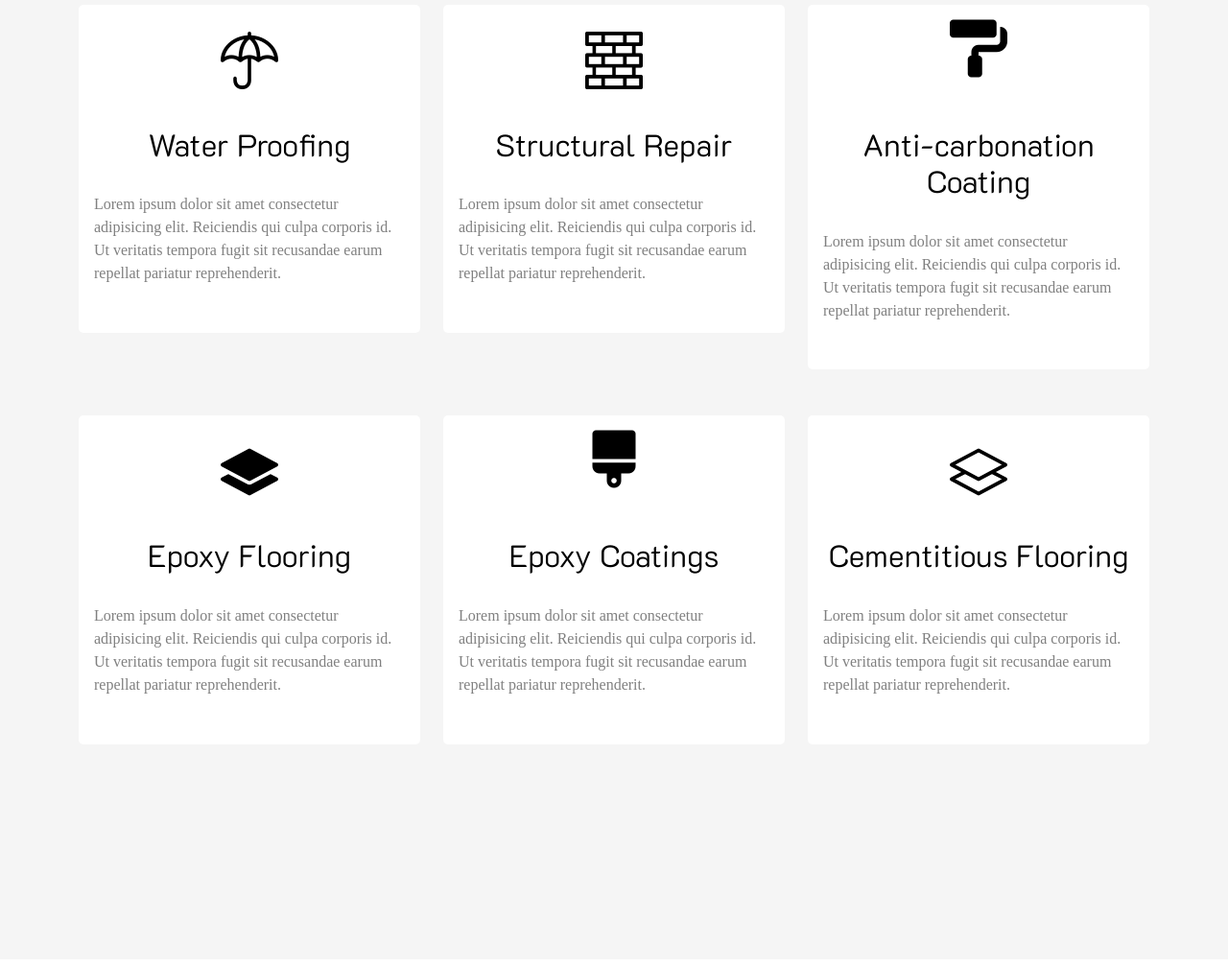
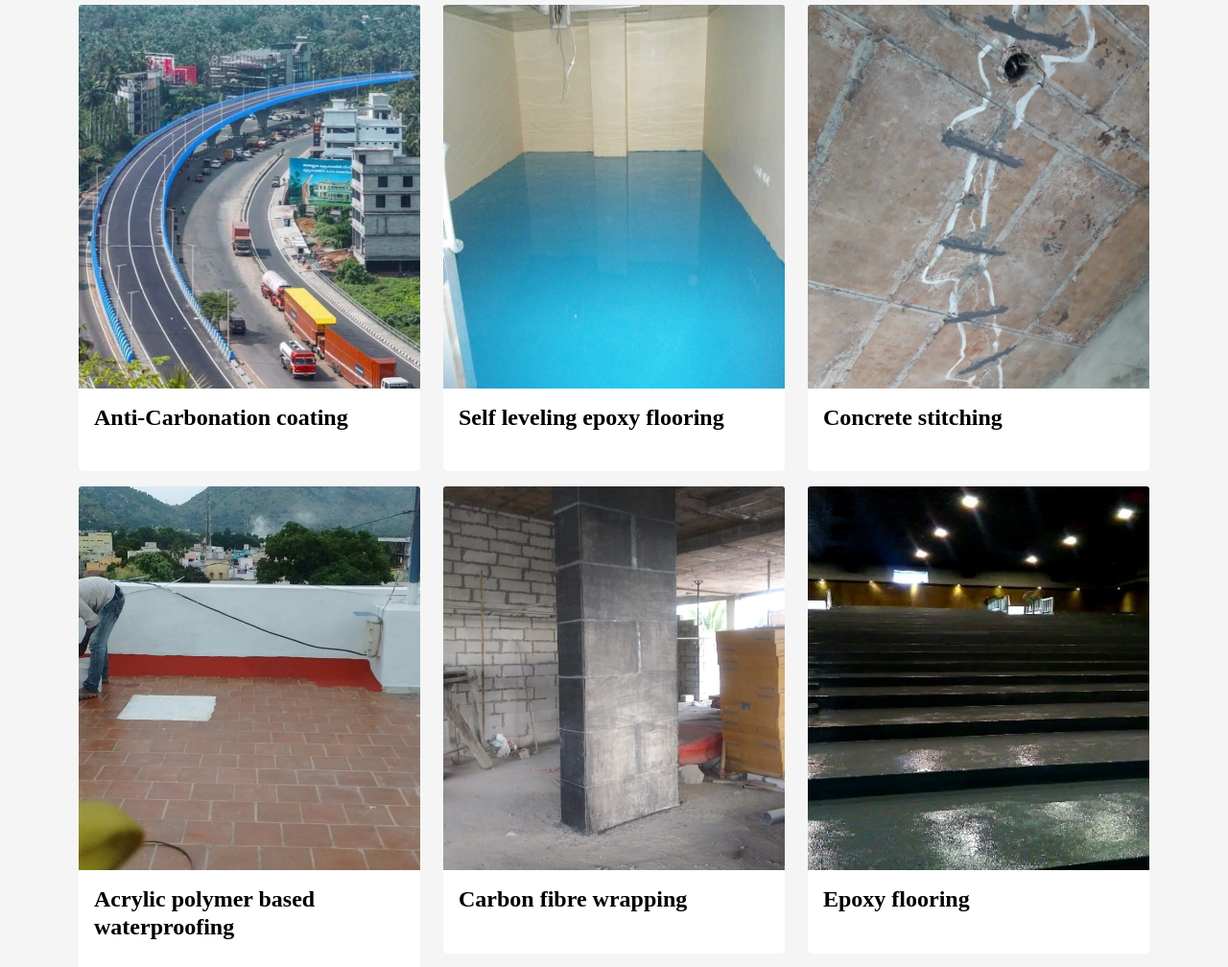
Before and after one commit to amaldevcd/sm, a plain HTML site: page index.html in a window 1280 px wide. Shown: the part 2220-3228 px from the top of the page at 96% size. Drawn offline with nearby package versions, Linux system fonts and the light colour scheme; a web font is replaced by a local one.

Commit message:
services change

```diff
--- a/index.html
+++ b/index.html
@@ -79,71 +79,53 @@
     <div class="container mb-5">
         <h1 class="text-center pb-5" style="padding-top: 5%;font-family: K2D;font-weight: 600;">Services</h1>
       <div class="row">
-          <div class="col-md-4 pb-5">
-            <div class="card">
-              <div class="card-body text-center">
-                <div class="circle">
-                  <span><i style="font-size: 2em;" class="bi bi-umbrella"></i></span>
-                </div>
-                <h4 class="font-weight-bold pb-4" style="font-size: 2em;font-family: K2D">Water Proofing</h4>
-                  <p class="left">Lorem ipsum dolor sit amet consectetur adipisicing elit. Reiciendis qui culpa corporis id. Ut veritatis tempora fugit sit recusandae earum repellat pariatur reprehenderit.</p>
+        <div class="col-md-4">
+          <div class="card mb-3">
+            <img src="z9.jpg" class="card-img-top" alt="...">
+            <div class="card-body">
+              <h5 class="card-title">Anti-Carbonation coating</h5>
             </div>
           </div>
         </div>
-          <div class="col-md-4 pb-5">
-            <div class="card">
-              <div class="card-body text-center">
-                <div class="circle">
-                  <span><i style="font-size: 2em;" class="bi bi-bricks"></i></span>
-                </div>
-                <h4 class="font-weight-bold pb-4" style="font-size: 2em;font-family: K2D">Structural Repair</h4>
-                  <p class="left">Lorem ipsum dolor sit amet consectetur adipisicing elit. Reiciendis qui culpa corporis id. Ut veritatis tempora fugit sit recusandae earum repellat pariatur reprehenderit.</p>
+        <div class="col-md-4">
+          <div class="card mb-3">
+            <img src="z7.jpg" class="card-img-top" alt="...">
+            <div class="card-body">
+              <h5 class="card-title">Self leveling epoxy flooring</h5>
             </div>
           </div>
         </div>
-          <div class="col-md-4 pb-5">
-            <div class="card">
-              <div class="card-body text-center">
-                <div class="circle">
-                  <span><i style="font-size: 2em;" class="fas fa-paint-roller"></i></span>
-                </div>
-                <h4 class="font-weight-bold pb-4" style="font-size: 2em;font-family: K2D">Anti-carbonation Coating</h4>
-                  <p class="left">Lorem ipsum dolor sit amet consectetur adipisicing elit. Reiciendis qui culpa corporis id. Ut veritatis tempora fugit sit recusandae earum repellat pariatur reprehenderit.</p>
+        <div class="col-md-4">
+          <div class="card mb-3">
+            <img src="z8.jpg" class="card-img-top" alt="...">
+            <div class="card-body">
+              <h5 class="card-title">Concrete stitching</h5>
             </div>
           </div>
         </div>
       </div>
-        <div class="row ">
-          <div class="col-md-4 pb-5">
-            <div class="card">
-              <div class="card-body text-center">
-                <div class="circle">
-                  <span><i style="font-size: 2em;" class="bi bi-layers-fill"></i></span>
-                </div>
-                <h4 class="font-weight-bold pb-4" style="font-size: 2em;font-family: K2D">Epoxy Flooring</h4>
-                  <p class="left">Lorem ipsum dolor sit amet consectetur adipisicing elit. Reiciendis qui culpa corporis id. Ut veritatis tempora fugit sit recusandae earum repellat pariatur reprehenderit.</p>
+      <div class="row">
+        <div class="col-md-4">
+          <div class="card mb-3">
+            <img src="z5.jpg" class="card-img-top" alt="...">
+            <div class="card-body">
+              <h5 class="card-title">Acrylic polymer based waterproofing</h5>
             </div>
           </div>
         </div>
-          <div class="col-md-4 pb-5">
-            <div class="card">
-              <div class="card-body text-center">
-                <div class="circle">
-                  <span><i style="font-size: 2em;" class="fas fa-brush"></i></span>
-                </div>
-                <h4 class="font-weight-bold pb-4" style="font-size: 2em;font-family: K2D">Epoxy Coatings</h4>
-                  <p class="left">Lorem ipsum dolor sit amet consectetur adipisicing elit. Reiciendis qui culpa corporis id. Ut veritatis tempora fugit sit recusandae earum repellat pariatur reprehenderit.</p>
+        <div class="col-md-4">
+          <div class="card mb-3">
+            <img src="z10.jpg" class="card-img-top" alt="...">
+            <div class="card-body">
+              <h5 class="card-title">Carbon fibre wrapping</h5>
             </div>
           </div>
         </div>
-          <div class="col-md-4 pb-5">
-            <div class="card">
-              <div class="card-body text-center">
-                <div class="circle">
-                  <span><i style="font-size: 2em;" class="bi bi-layers"></i></span>
-                </div>
-                <h4 class="font-weight-bold pb-4" style="font-size: 2em;font-family: K2D">Cementitious Flooring</h4>
-                  <p class="left">Lorem ipsum dolor sit amet consectetur adipisicing elit. Reiciendis qui culpa corporis id. Ut veritatis tempora fugit sit recusandae earum repellat pariatur reprehenderit.</p>
+        <div class="col-md-4">
+          <div class="card mb-3">
+            <img src="z3.jpg" class="card-img-top" alt="...">
+            <div class="card-body">
+              <h5 class="card-title">Epoxy flooring</h5>
             </div>
           </div>
         </div>
@@ -168,7 +150,7 @@
           </div>
           <div class="col-md-4">
             <div class="card" >
-              <img src="z4.jpg" class="card-img-top" alt="...">
+              <img src="z8.jpg" class="card-img-top" alt="...">
             </div>
           </div>
           <div class="col-md-4">
--- a/style.css
+++ b/style.css
@@ -93,9 +93,14 @@ section
 
 .card-img-top {
     width: 100%;
-    height: 350px;
+    height: 400px;
     object-fit: cover;
     }
+.card-title
+{
+    font-weight: 550;
+    font-size: 24px;
+}
 
 .img-area
 {
```
Also changed, not shown: z10.jpg (added), z8.jpg (added), z9.jpg (added). Lines whose indentation alone changed are shown as unchanged.
